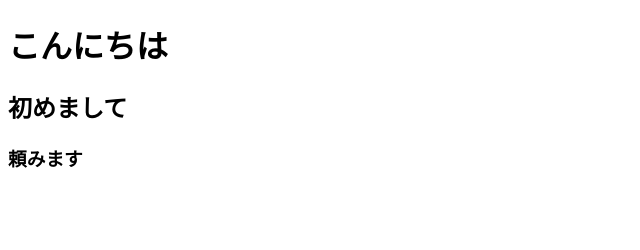
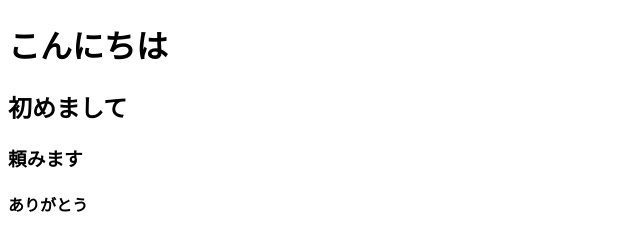
Before and after one commit to tomu1111/team3, a plain HTML site: page index.html in a window 1280 px wide. Shown: the whole page, without its empty margins (0-640 px from the left). Drawn offline with Linux system fonts and the light colour scheme.

Commit message:
コンフリクト１

```diff
--- a/index.html
+++ b/index.html
@@ -9,5 +9,6 @@
     <h1>こんにちは</h1>
     <h2>初めまして</h2>
     <h3>頼みます</h3>
+    <h4>ありがとう</h4>
 </body>
 </html>
```
